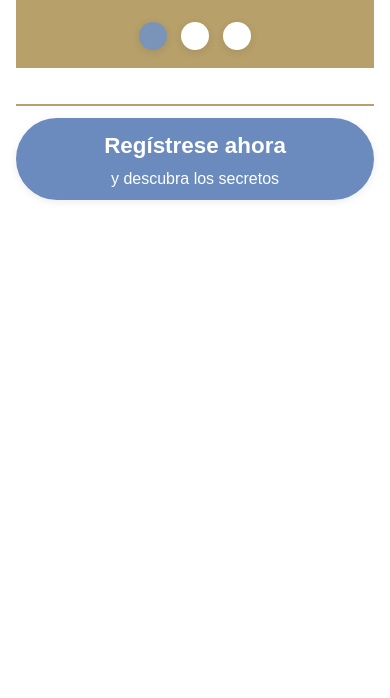
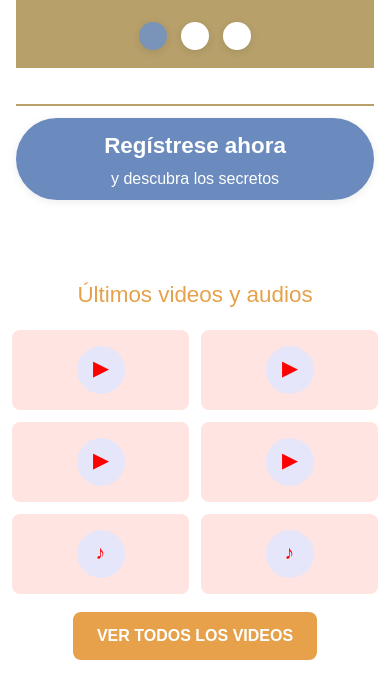
Before and after one commit to orbimatrix/Conscious-path, a Next.js app: page / in a window 390 px wide. Shown: the part 1954-2652 px from the top of the page. Built offline with nearby package versions, Linux system fonts and the light colour scheme.

Commit message:
Add VideosSection component and styles in globals.css to enhance layout and mobile responsiveness.

```diff
--- /dev/null
+++ b/src/app/components/VideosSection.tsx
@@ -0,0 +1,28 @@
+import React from "react";
+
+const contentItems = [
+  { type: "video", icon: "▶" },
+  { type: "video", icon: "▶" },
+  { type: "video", icon: "▶" },
+  { type: "video", icon: "▶" },
+  { type: "audio", icon: "♪" },
+  { type: "audio", icon: "♪" },
+];
+
+export default function VideosSection() {
+  return (
+    <section className="videos-section">
+      <h2 className="videos-heading">Últimos videos y audios</h2>
+      <div className="videos-grid">
+        {contentItems.map((item, idx) => (
+          <div className="videos-item" key={idx}>
+            <div className={`videos-icon ${item.type}`}>
+              <span className="videos-icon-text">{item.icon}</span>
+            </div>
+          </div>
+        ))}
+      </div>
+      <button className="videos-btn">VER TODOS LOS VIDEOS</button>
+    </section>
+  );
+}
--- a/src/app/globals.css
+++ b/src/app/globals.css
@@ -597,3 +597,102 @@ body {
   }
 
 }
+
+.videos-section {
+  background: #fff;
+  max-width: 800px;
+  margin: 48px auto 0 auto;
+  padding: 32px 0 32px 0;
+  text-align: center;
+}
+
+.videos-heading {
+  color: #E6A14A;
+  font-size: 2.2rem;
+  font-weight: 300;
+  margin-bottom: 32px;
+}
+
+.videos-grid {
+  display: grid;
+  grid-template-columns: repeat(3, 1fr);
+  gap: 16px;
+  margin-bottom: 32px;
+  padding: 0 16px;
+}
+
+.videos-item {
+  background: #FFE4E1;
+  border-radius: 8px;
+  padding: 24px;
+  display: flex;
+  align-items: center;
+  justify-content: center;
+  min-height: 120px;
+}
+
+.videos-icon {
+  width: 64px;
+  height: 64px;
+  border-radius: 50%;
+  background: #E6E6FA;
+  display: flex;
+  align-items: center;
+  justify-content: center;
+}
+
+.videos-icon-text {
+  color: #FF0000;
+  font-size: 1.5rem;
+  font-weight: bold;
+}
+
+.videos-btn {
+  background: #E6A14A;
+  color: #fff;
+  font-size: 1.1rem;
+  font-weight: 600;
+  border: none;
+  border-radius: 8px;
+  padding: 16px 32px;
+  cursor: pointer;
+  transition: background 0.2s;
+  text-transform: uppercase;
+}
+
+.videos-btn:hover {
+  background: #D6943A;
+}
+
+@media (max-width: 600px) {
+  .videos-section {
+    max-width: 100vw;
+    padding: 18px 0 18px 0;
+    margin-top: 24px;
+  }
+  .videos-heading {
+    font-size: 1.4rem;
+    margin-bottom: 18px;
+  }
+  .videos-grid {
+    grid-template-columns: repeat(2, 1fr);
+    gap: 12px;
+    margin-bottom: 18px;
+    padding: 0 12px;
+  }
+  .videos-item {
+    padding: 16px;
+    min-height: 80px;
+  }
+  .videos-icon {
+    width: 48px;
+    height: 48px;
+  }
+  .videos-icon-text {
+    font-size: 1.2rem;
+  }
+  .videos-btn {
+    font-size: 1rem;
+    padding: 12px 24px;
+  }
+}
--- a/src/app/page.tsx
+++ b/src/app/page.tsx
@@ -6,6 +6,7 @@ import PortalIntroSection from "./components/PortalIntroSection";
 import ExclusiveContentSection from "./components/ExclusiveContentSection";
 import TestimonialsSection from "./components/TestimonialsSection";
 import RegisterSection from "./components/RegisterSection";
+import VideosSection from "./components/VideosSection";
 
 export default function Page() {
   return (
@@ -17,6 +18,7 @@ export default function Page() {
       <ExclusiveContentSection />
       <TestimonialsSection />
       <RegisterSection />
+      <VideosSection />
     <div className="font-sans grid grid-rows-[20px_1fr_20px] items-center justify-items-center min-h-screen p-8 pb-20 gap-16 sm:p-20">
       </div>
     </div>
```
